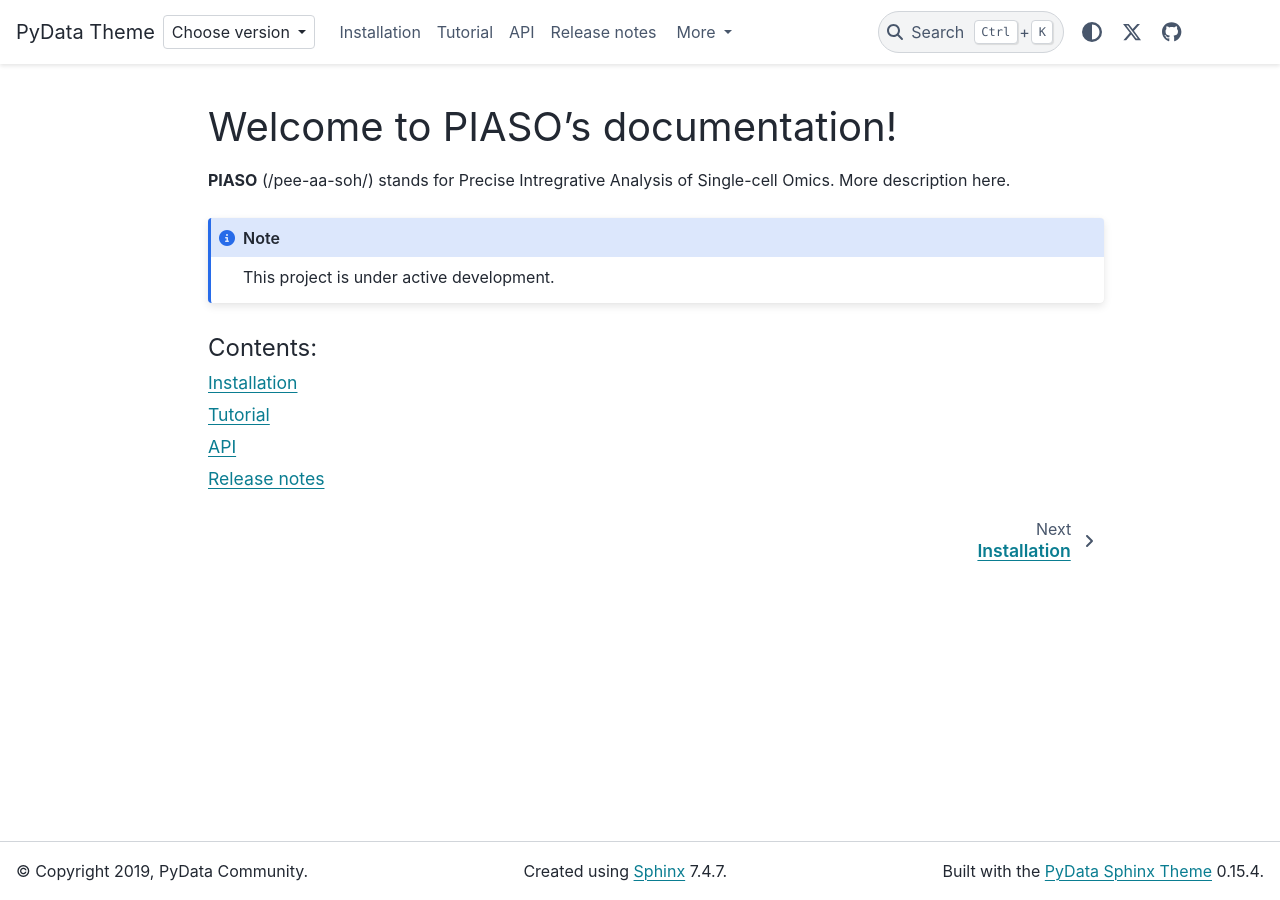
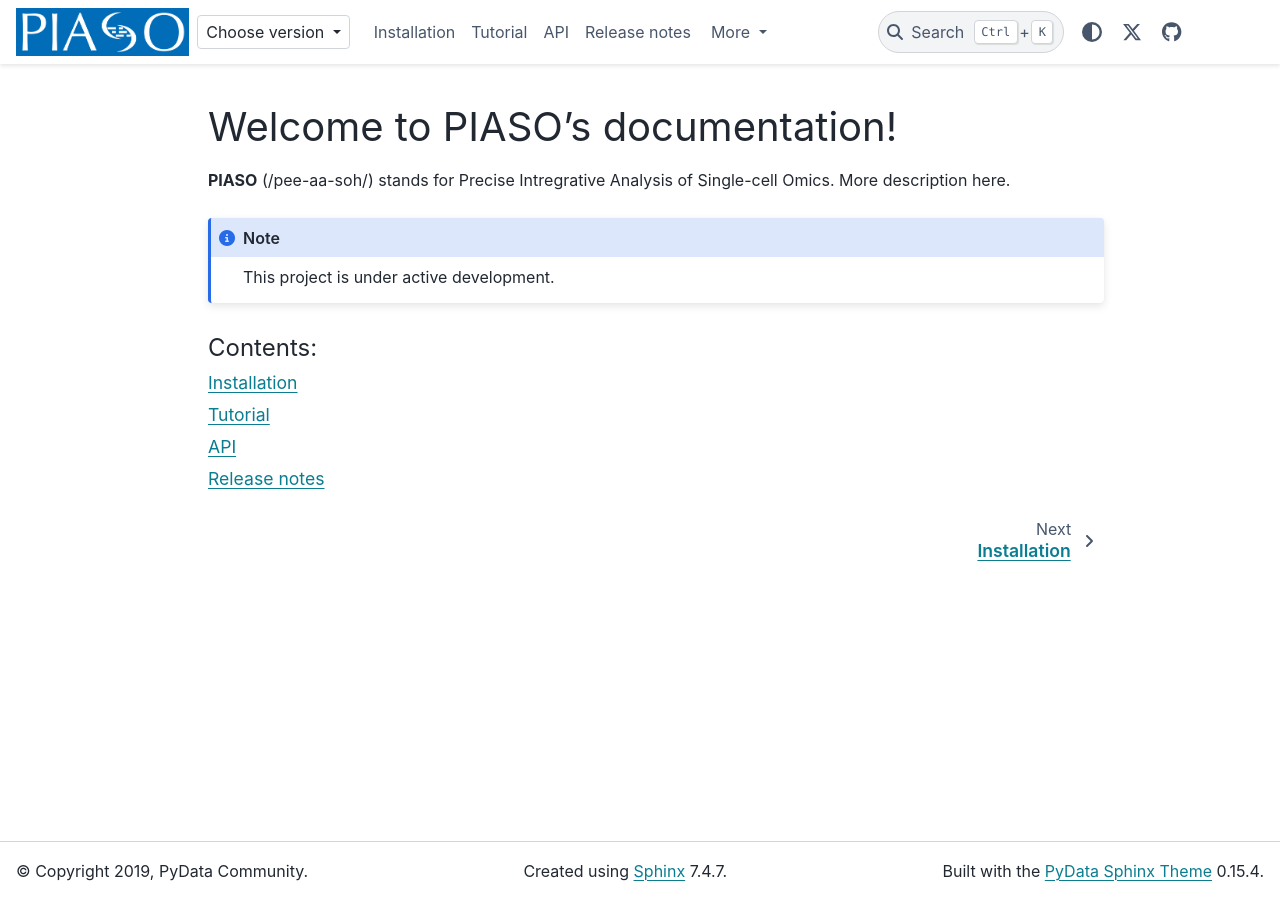
Before and after one commit to VallariS/piaso-tutorial, a Sphinx documentation site: the page built from docs/index.rst, in a window 1280 px wide. Built offline with Sphinx 7.4.7 and the PyData theme 0.15.4, drawn with Linux system fonts in a browser that asks for light colours; pages that are not in the unit, such as notebooks, are missing from menus; comment, search, counter and statistics services are not loaded.

Commit message:
Update conf.py

```diff
--- a/docs/conf.py
+++ b/docs/conf.py
@@ -147,6 +147,8 @@ if not version_match or version_match.isdigit() or version_match == "latest":
 elif version_match == "stable":
     version_match = f"v{release}"
 
+html_logo = "source/_static/PIASO_logo.png"
+
 html_theme_options = {
     "external_links": [
         {
@@ -188,10 +190,10 @@ html_theme_options = {
     # alternative way to set twitter and github header icons
     # "github_url": "https://github.com/pydata/pydata-sphinx-theme",
     # "twitter_url": "https://twitter.com/PyData",
-    "logo": {
-        "text": "PyData Theme",
-        "image_dark": "_static/logo-dark.svg",
-    },
+    # "logo": {
+    #     "text": "PyData Theme",
+    #     "image_dark": "_static/logo-dark.svg",
+    # },
     "use_edit_page_button": True,
     "show_toc_level": 1,
     # [left, content, right] For testing that the navbar items align properly
```
